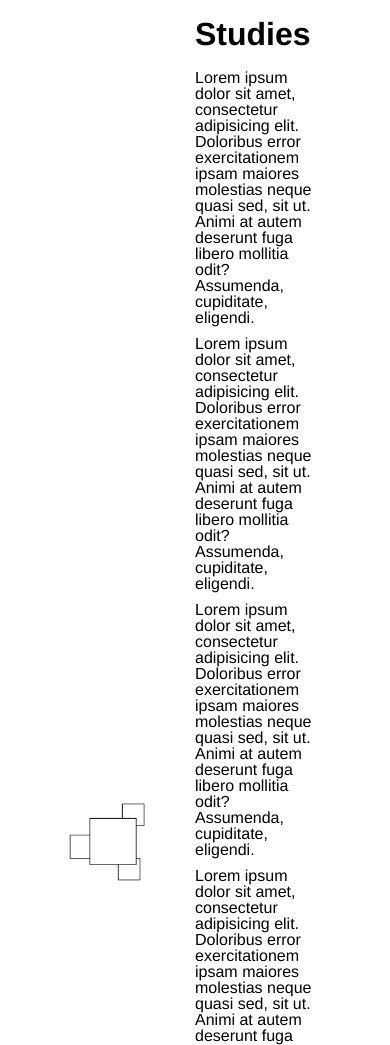
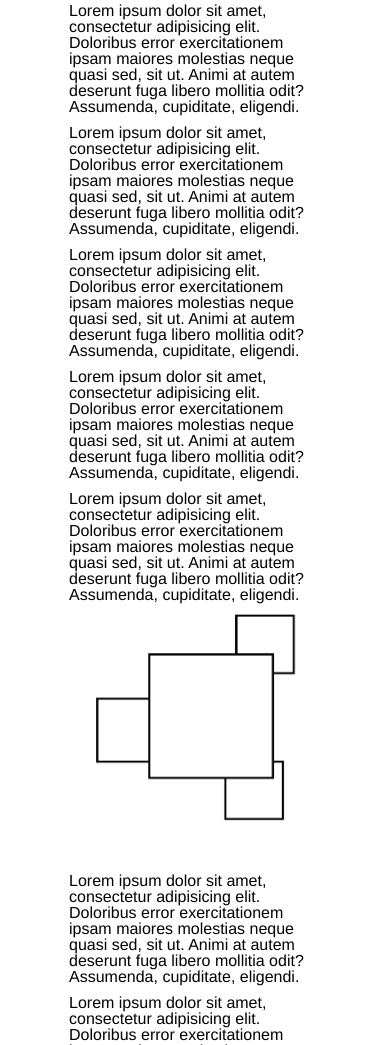
Before and after one commit to JarnoVandeburie/Website, a plain HTML site: page index.html in a window 390 px wide. Shown: the part 955-2000 px from the top of the page. Drawn offline with Linux system fonts and the light colour scheme.

Commit message:
Home mobile friendly

```diff
--- a/assets/css/home.css
+++ b/assets/css/home.css
@@ -13,6 +13,10 @@ section {
     margin-bottom: 20px;
 }
 
+.reverse {
+    flex-direction: row-reverse;
+}
+
 section > div {
     width: 50%;
 }
@@ -26,3 +30,32 @@ section h1 {
     font-size: 2rem;
     margin-bottom: 20px;
 }
+
+@media only screen and (max-width: 1200px) and (min-width: 750px) {
+    section > img {
+        width: 40%;
+    }
+}
+
+@media only screen and (max-width: 750px) {
+    section {
+        display: block;
+
+    }
+
+    section > div {
+        width: 100%;
+    }
+
+    section > img {
+        width: 50%;
+        margin-left: 50%;
+        transform: translateX(-50%);
+    }
+}
+
+@media only screen and (max-width: 400px) {
+    section > img {
+        width: 80%;
+    }
+}
--- a/index.html
+++ b/index.html
@@ -43,8 +43,7 @@
         <img src="assets/images/templateHome2.png" alt="">
     </section>
 
-    <section>
-        <img src="assets/images/templateHome.png" alt="">
+    <section class="reverse">
         <div>
             <h1>Studies</h1>
             <p>Lorem ipsum dolor sit amet, consectetur adipisicing elit. Doloribus error exercitationem ipsam maiores molestias
@@ -60,6 +59,7 @@
             <p>Lorem ipsum dolor sit amet, consectetur adipisicing elit. Doloribus error exercitationem ipsam maiores molestias
                 neque quasi sed, sit ut. Animi at autem deserunt fuga libero mollitia odit? Assumenda, cupiditate, eligendi.</p>
         </div>
+        <img src="assets/images/templateHome.png" alt="">
     </section>
 
     <section>
```
